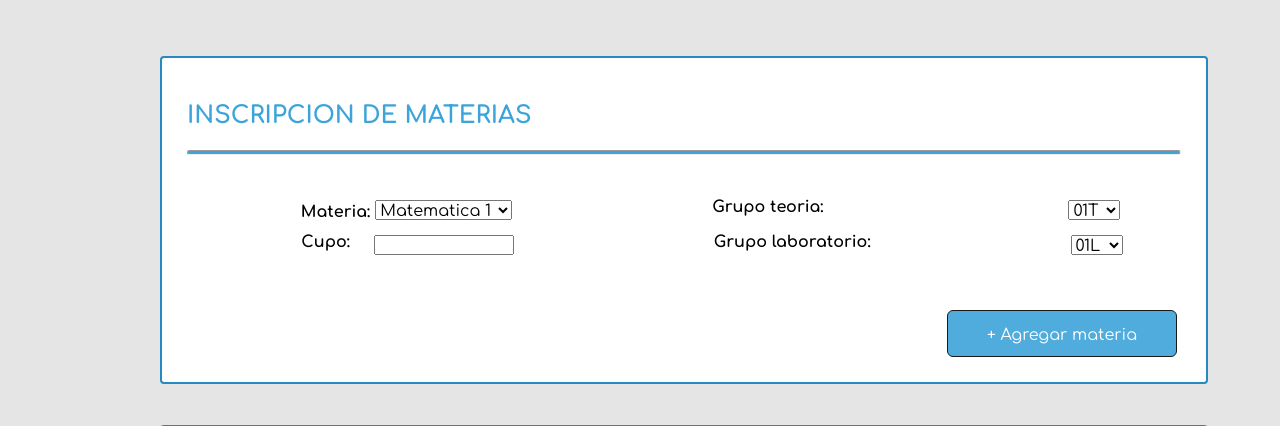
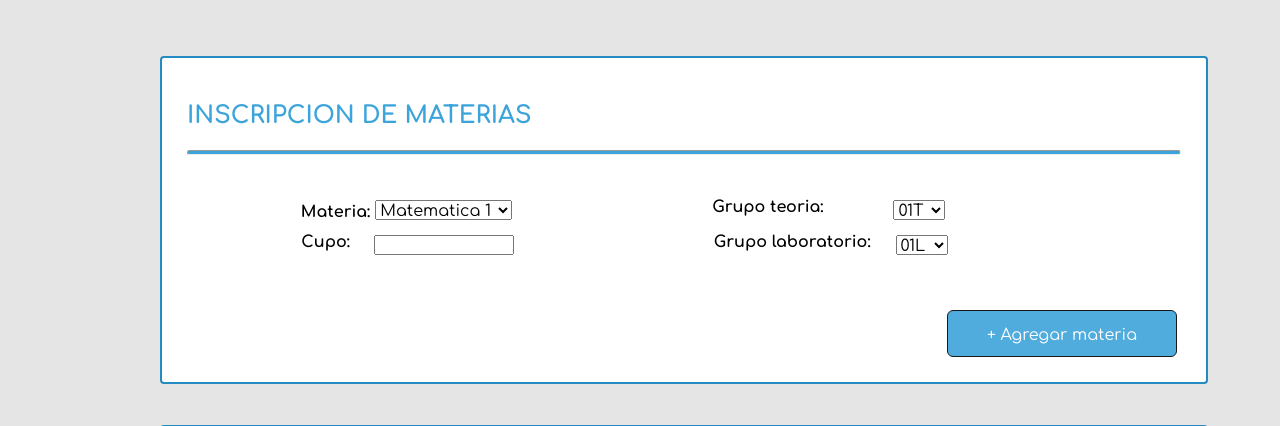
Before and after one commit to jaimenavarrete/proyecto-catedra-lis, a PHP site: page /views/inscripcon_materias.php in a window 1280 px wide. Shown: the part 174-600 px from the top of the page. Run offline with PHP 8.4, Linux system fonts and the light colour scheme.

Commit message:
Ajuste de select pagina de inscripcion de materias

```diff
--- a/css/styles.css
+++ b/css/styles.css
@@ -144,6 +144,10 @@ h5 {
 
 .input-container-repo .select_grupos_lab{
 
+  margin-left: 25px;
+}
+
+.input-container-repo .nombre_grupos_lab{
   margin-left: 200px;
 }
 
@@ -154,8 +158,9 @@ h5 {
 
 .input-container-repo .select_grupos_teoria{
 
-  margin-left: 245px;
+  margin-left: 70px;
 }
+
 
 #btn-repo{
   margin-left: 760px;
--- a/views/inscripcon_materias.php
+++ b/views/inscripcon_materias.php
@@ -53,7 +53,7 @@
     <h4 style="margin-top:-0.1em; margin-left: 5.5px; ">Cupo:</h4>
         <input type="text" name="cupos" id="cupos" style="margin-left: 1.5em; width: 140px;" >
 
-    <h4 style="margin-top:-0.1em;" class="select_grupos_lab">Grupo laboratorio:</h4>
+    <h4 style="margin-top:-0.1em;" class="nombre_grupos_lab">Grupo laboratorio:</h4>
     <select name="grupo" id="grupo" class="select_grupos_lab">
     <option value="">01L</option>
     <option value="">04L</option>
```
